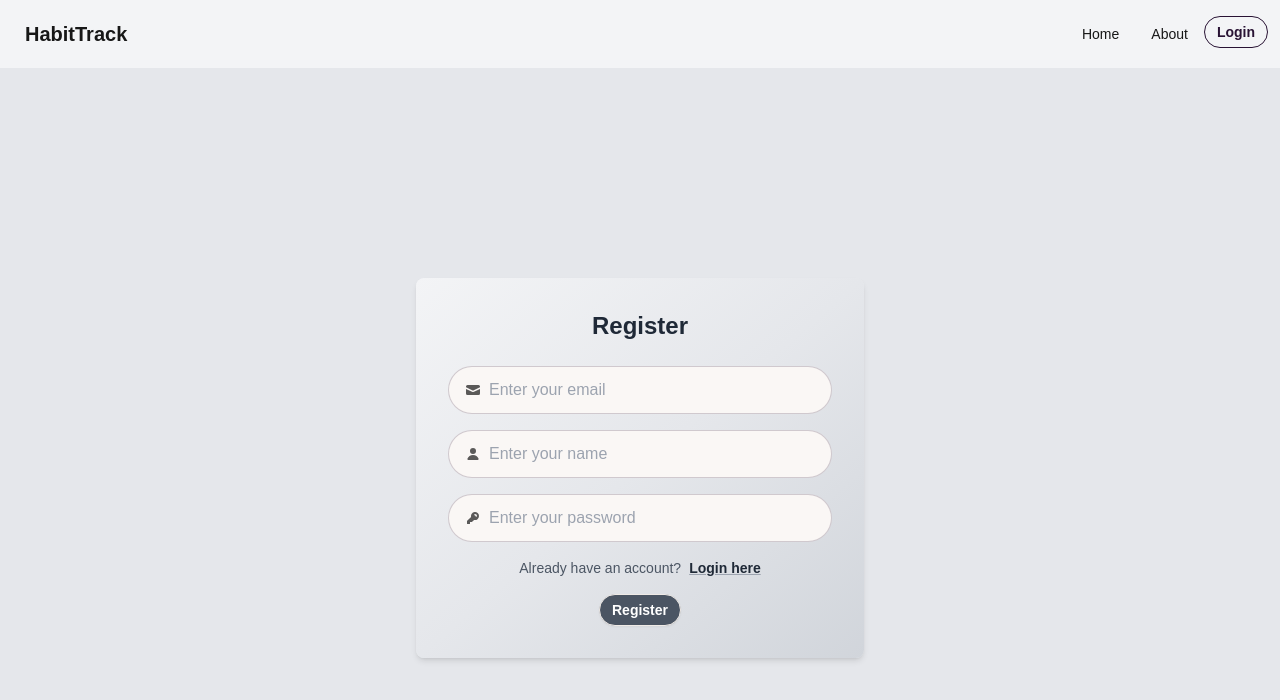
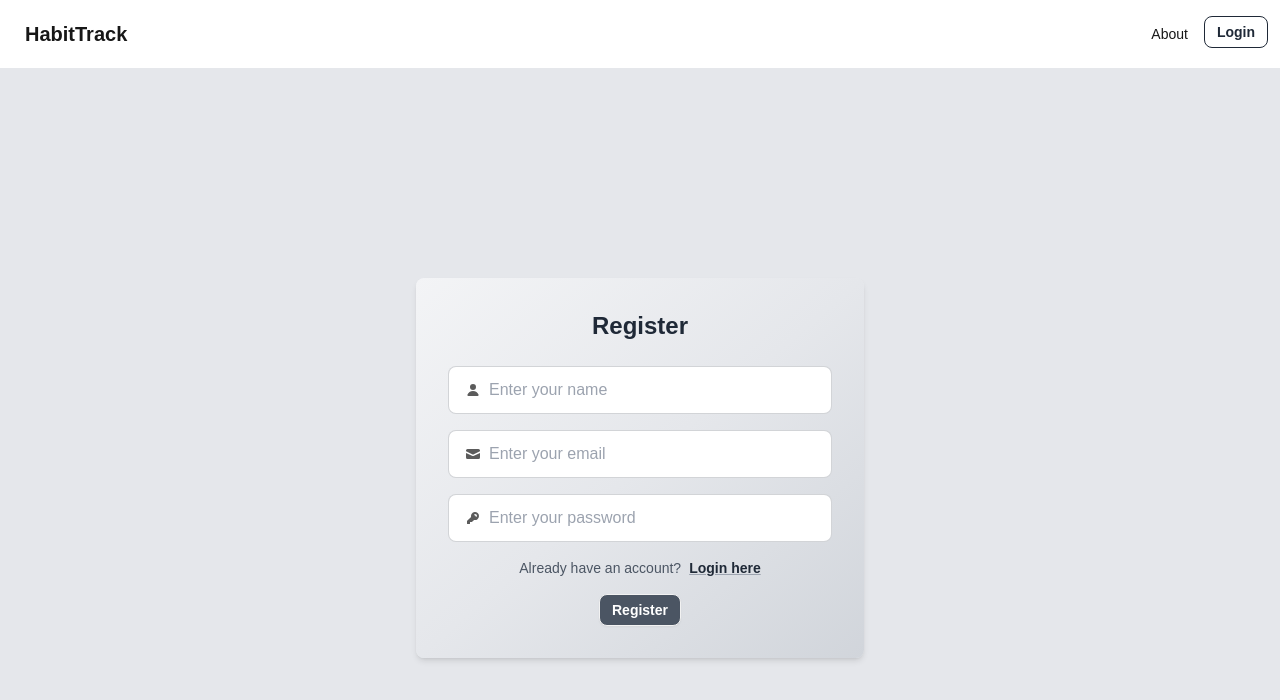
Before and after one commit to aznshrllh/habit-list, a Next.js app in the folder habit-track/: page /register in a window 1280 px wide. Shown: the top 700 px of the page. Built offline with nearby package versions, Linux system fonts and the light colour scheme.

Commit message:
feat: update registration form fields and enhance Navbar for login/register navigation

```diff
--- a/habit-track/src/app/register/page.tsx
+++ b/habit-track/src/app/register/page.tsx
@@ -36,6 +36,32 @@ export default function RegisterPage() {
           <form onSubmit={handleSubmit} className="space-y-4">
             <div>
               <label
+                htmlFor="name"
+                className="input input-bordered flex items-center gap-2"
+              >
+                <svg
+                  xmlns="http://www.w3.org/2000/svg"
+                  viewBox="0 0 16 16"
+                  fill="currentColor"
+                  className="h-4 w-4 opacity-70"
+                >
+                  <path d="M8 8a3 3 0 1 0 0-6 3 3 0 0 0 0 6ZM12.735 14c.618 0 1.093-.561.872-1.139a6.002 6.002 0 0 0-11.215 0c-.22.578.254 1.139.872 1.139h9.47Z" />
+                </svg>
+                <input
+                  type="text"
+                  id="name"
+                  name="name"
+                  placeholder="Enter your name"
+                  value={form.name}
+                  onChange={handleChange}
+                  className="grow"
+                  required
+                />
+              </label>
+            </div>
+
+            <div>
+              <label
                 htmlFor="email"
                 className="input input-bordered flex items-center gap-2"
               >
@@ -61,31 +87,6 @@ export default function RegisterPage() {
               </label>
             </div>
 
-            <div>
-              <label
-                htmlFor="name"
-                className="input input-bordered flex items-center gap-2"
-              >
-                <svg
-                  xmlns="http://www.w3.org/2000/svg"
-                  viewBox="0 0 16 16"
-                  fill="currentColor"
-                  className="h-4 w-4 opacity-70"
-                >
-                  <path d="M8 8a3 3 0 1 0 0-6 3 3 0 0 0 0 6ZM12.735 14c.618 0 1.093-.561.872-1.139a6.002 6.002 0 0 0-11.215 0c-.22.578.254 1.139.872 1.139h9.47Z" />
-                </svg>
-                <input
-                  type="text"
-                  id="name"
-                  name="name"
-                  placeholder="Enter your name"
-                  value={form.name}
-                  onChange={handleChange}
-                  className="grow"
-                  required
-                />
-              </label>
-            </div>
             <div>
               <label
                 htmlFor="password"
--- a/habit-track/src/components/Navbar.tsx
+++ b/habit-track/src/components/Navbar.tsx
@@ -3,6 +3,7 @@
 import { useEffect, useState } from "react";
 import Link from "next/link";
 import LogoutButton from "./LogOut";
+import { usePathname } from "next/navigation";
 
 export default function Navbar() {
   const [isLoggedIn, setIsLoggedIn] = useState(false);
@@ -12,9 +13,11 @@ export default function Navbar() {
     setIsLoggedIn(token);
   }, []);
 
+  const pathname = usePathname();
+
   if (!isLoggedIn) {
     return (
-      <div className="navbar bg-gray-100 shadow-sm">
+      <div className="navbar bg-base-100 shadow-sm">
         <div className="flex-1">
           <Link href="/" className="btn btn-ghost text-xl">
             HabitTrack
@@ -23,16 +26,21 @@ export default function Navbar() {
         <div className="flex-none">
           <ul className="menu menu-horizontal px-1">
             <li>
-              <Link href="/">Home</Link>
-            </li>
-            <li>
               <Link href="/about">About</Link>
             </li>
-            <li>
-              <Link href="/login" className="btn btn-sm btn-outline">
-                Login
-              </Link>
-            </li>
+            {pathname === "/login" ? (
+              <li>
+                <Link href="/register" className="btn btn-sm btn-outline">
+                  Register
+                </Link>
+              </li>
+            ) : (
+              <li>
+                <Link href="/login" className="btn btn-sm btn-outline">
+                  Login
+                </Link>
+              </li>
+            )}
           </ul>
         </div>
       </div>
--- a/habit-track/tailwind.config.ts
+++ b/habit-track/tailwind.config.ts
@@ -17,6 +17,6 @@ export default {
   },
   plugins: [daisyui],
   daisyui: {
-    themes: ["cupcake"],
+    themes: ["light", "dark"],
   },
 } satisfies Config;
```
